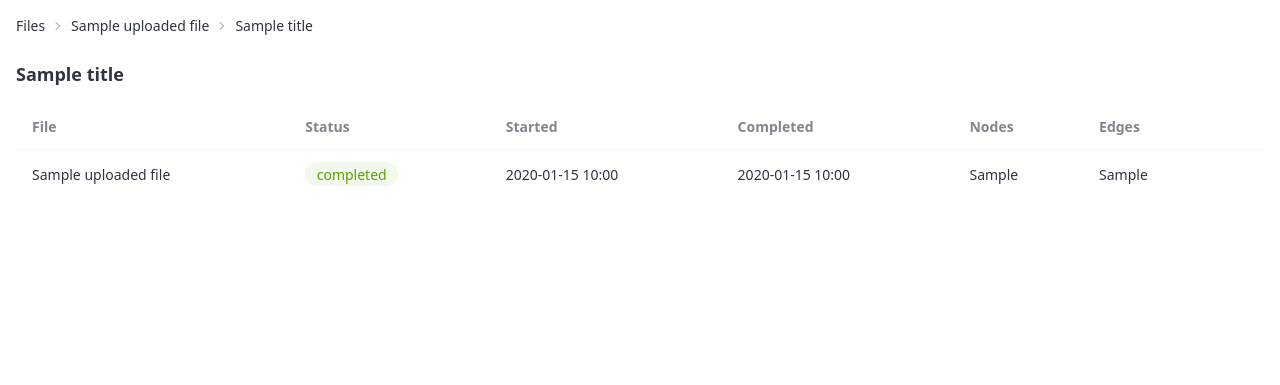
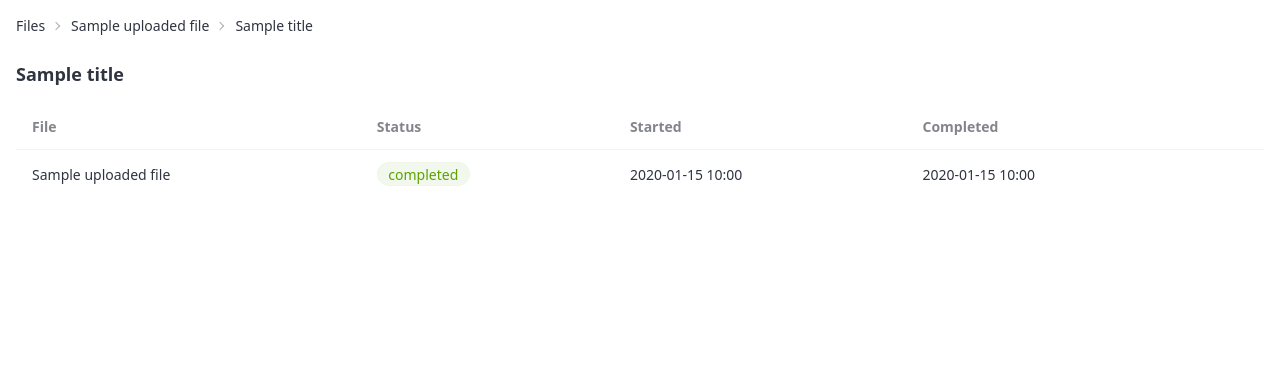
Before and after one commit to Ceirced/spotivis, a Flask app: template app/templates/first/partials/_preprocessing_history.html in a window 1280 px wide. Shown: the part 70-455 px from the top of the page. Run offline with Flask 3, Linux system fonts and the light colour scheme; the template is opened without the code that fills it: most values are stand-ins (such as "Sample title", 1, 10 or a date in 2020); style sheets or scripts are compiled from the project's sources; parts of the project's set-up code (start-up, migrations or seed data) failed here and were passed over; some libraries are stand-ins or nearby versions; some web fonts are replaced.

Commit message:
ui: remove nodes and edges from processing history

```diff
--- a/app/templates/first/partials/_preprocessing_history.html
+++ b/app/templates/first/partials/_preprocessing_history.html
@@ -35,8 +35,6 @@
                             <th>Status</th>
                             <th>Started</th>
                             <th>Completed</th>
-                            <th>Nodes</th>
-                            <th>Edges</th>
                             <th></th>
                         </tr>
                     </thead>
@@ -58,20 +56,6 @@
                                 <td>
                                     {% if job.completed_at %}
                                         {{ job.completed_at.strftime('%Y-%m-%d %H:%M') }}
-                                    {% else %}
-                                        -
-                                    {% endif %}
-                                </td>
-                                <td>
-                                    {% if job.final_nodes %}
-                                        {{ job.final_nodes }}
-                                    {% else %}
-                                        -
-                                    {% endif %}
-                                </td>
-                                <td>
-                                    {% if job.final_edges %}
-                                        {{ job.final_edges }}
                                     {% else %}
                                         -
                                     {% endif %}
```
